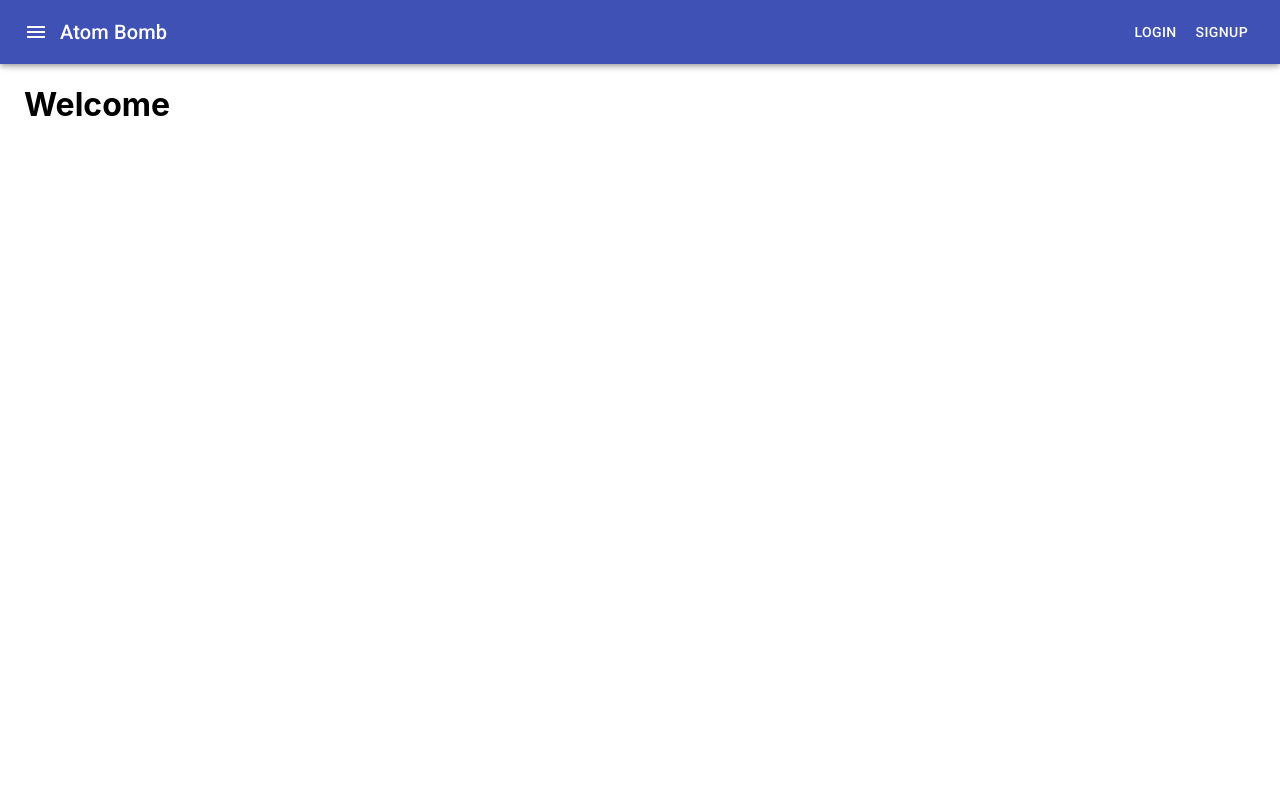
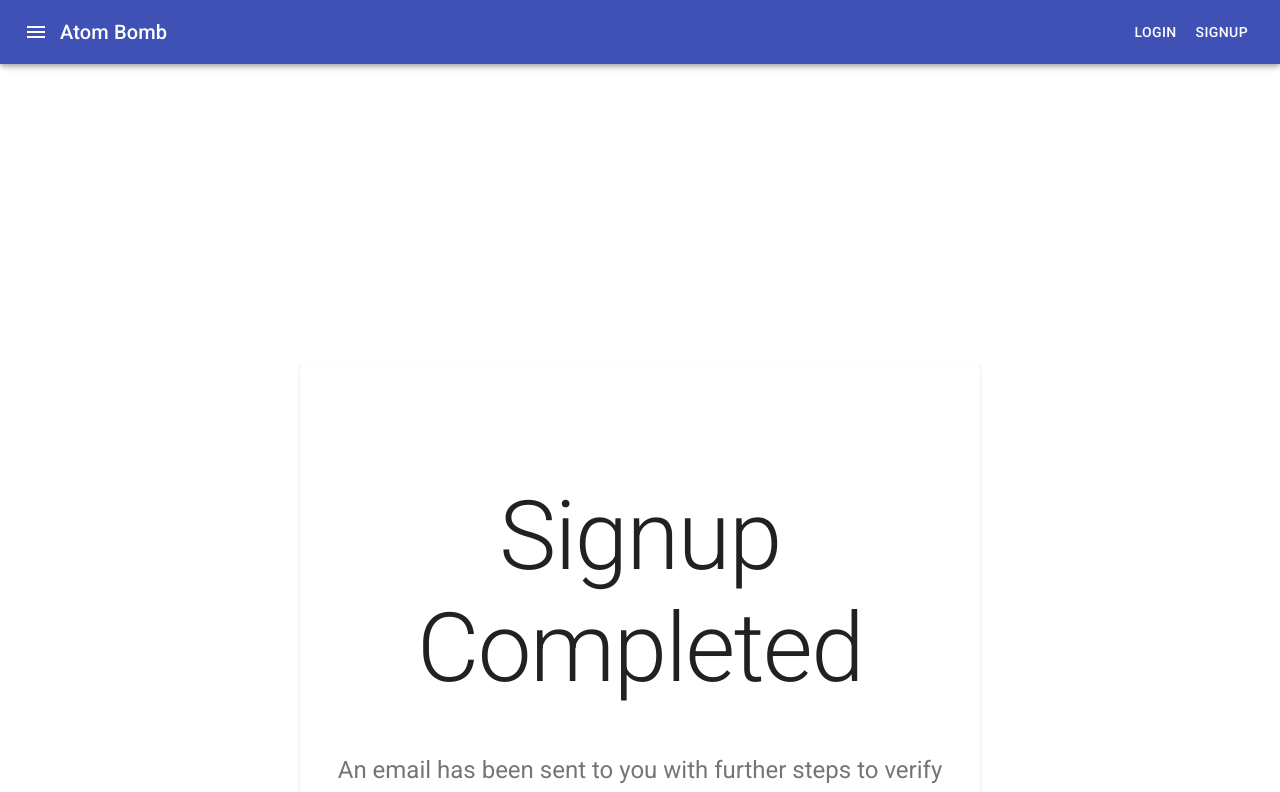
Before and after one commit to brandonkimmmm/atombomb-web, a React (Create React App) app: page /signup/complete in a window 1280 px wide. Before the commit this address led to /. Shown: the top 792 px of the page. Built offline with nearby package versions, Linux system fonts and the light colour scheme; no server answers.

Commit message:
signup complete added

```diff
--- a/src/App.js
+++ b/src/App.js
@@ -9,6 +9,7 @@ import { Landing } from './containers/Landing';
 import { Navbar } from './components/Navbar';
 import { LoginForm } from './components/LoginForm';
 import { SignupForm } from './components/SignupForm';
+import { SignupComplete } from './components/SignupComplete';
 
 function App() {
 	return (
@@ -18,6 +19,7 @@ function App() {
 				<Route exact path="/" component={Landing} />
 				<Route exact path="/login" component={LoginForm} />
 				<Route exact path="/signup" component={SignupForm} />
+				<Route exact path="/signup/complete" component={SignupComplete} />
 				<Redirect to="/" />
 			</Switch>
 		</Router>
--- /dev/null
+++ b/src/components/SignupComplete/index.js
@@ -0,0 +1,76 @@
+import React from 'react';
+import { useSelector } from 'react-redux';
+import { getUser } from '../../redux/user/userSlice';
+import { makeStyles } from '@material-ui/core/styles';
+import Paper from '@material-ui/core/Paper';
+import Typography from '@material-ui/core/Typography';
+import Card from '@material-ui/core/Card';
+import CardActions from '@material-ui/core/CardActions';
+import CardContent from '@material-ui/core/CardContent';
+import CardHeader from '@material-ui/core/CardHeader';
+import Button from '@material-ui/core/Button';
+import ButtonBase from '@material-ui/core/ButtonBase';
+import Grid from "@material-ui/core/Grid";
+
+const useStyles = makeStyles((theme) => ({
+	outerGrid: {
+		height: "90vh"
+	},
+	innerGrid: {
+		// marginTop: 100,
+		// marginBottom: 100,
+		// marginLeft: 100,
+		// marginRight: 100
+		margin: 300
+	},
+	card: {
+		minWidth: 275,
+		paddingTop: 100,
+		textAlign: "center",
+		// verticalAlign: true,
+		height: "100%",
+		color: theme.palette.text.secondary
+	},
+	title: {
+		marginBottom: 50
+	},
+	body: {
+		marginBottom: 25
+	}
+}));
+
+export const SignupComplete = () => {
+	const classes = useStyles();
+
+	return (
+		<div>
+			<Grid
+				container
+				className={classes.outerGrid}
+				justify="center"
+				alignItems="stretch"
+				spacing={3}
+			>
+				<Grid
+					item
+					xs={12}
+					className={classes.innerGrid}
+				>
+					<Card className={classes.card}>
+						<CardContent>
+							<Typography className={classes.title} variant="h1" color="textPrimary" gutterBottom>
+								Signup Completed
+							</Typography>
+							<Typography className={classes.body} variant="h5" component="h2" gutterBottom>
+								An email has been sent to you with further steps to verify your account.
+							</Typography>
+							<Typography variant="body2" component="p">
+								Didn't get an email? Click here.
+							</Typography>
+						</CardContent>
+					</Card>
+				</Grid>
+			</Grid>
+		</div>
+	);
+}
```
